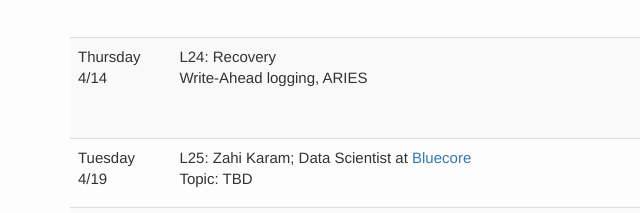
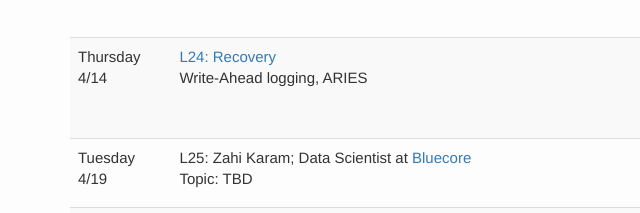
Before and after one commit to mrampton/syllabus, a plain HTML site: page ejones.html in a window 1280 px wide. Shown: the part 3417-3630 px from the top of the page, 0-640 px from the left. Drawn offline with Linux system fonts and the light colour scheme.

Commit message:
Add lecture 24

```diff
--- a/ejones.html
+++ b/ejones.html
@@ -89,8 +89,6 @@
         <a href="https://github.com/w4111/syllabus">See Syllabus for grading info</a>
       </div>
     </div>
-
-
 
 
     <br>
@@ -555,7 +553,7 @@
   <tr>
     <td> <p> <span class="date">Thursday<br>4/14</span> </p></td>
     <td>
-        <div>L24: Recovery</div>
+        <div><a href="https://github.com/w4111/syllabus/raw/master/lectures/lecture_24.pdf">L24: Recovery</a></div>
         <div>Write-Ahead logging, ARIES</div>
     </td>
     <!--<td >
```
Also changed, not shown: 2 other files.
